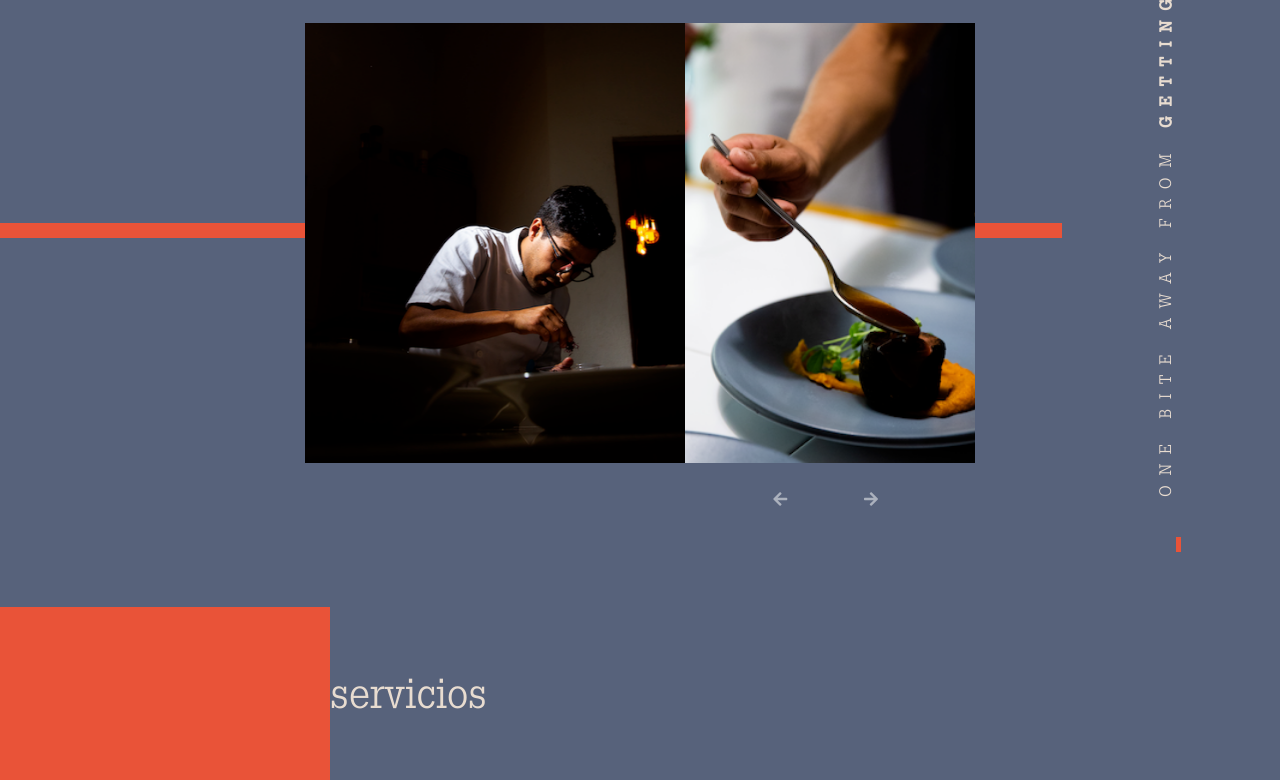
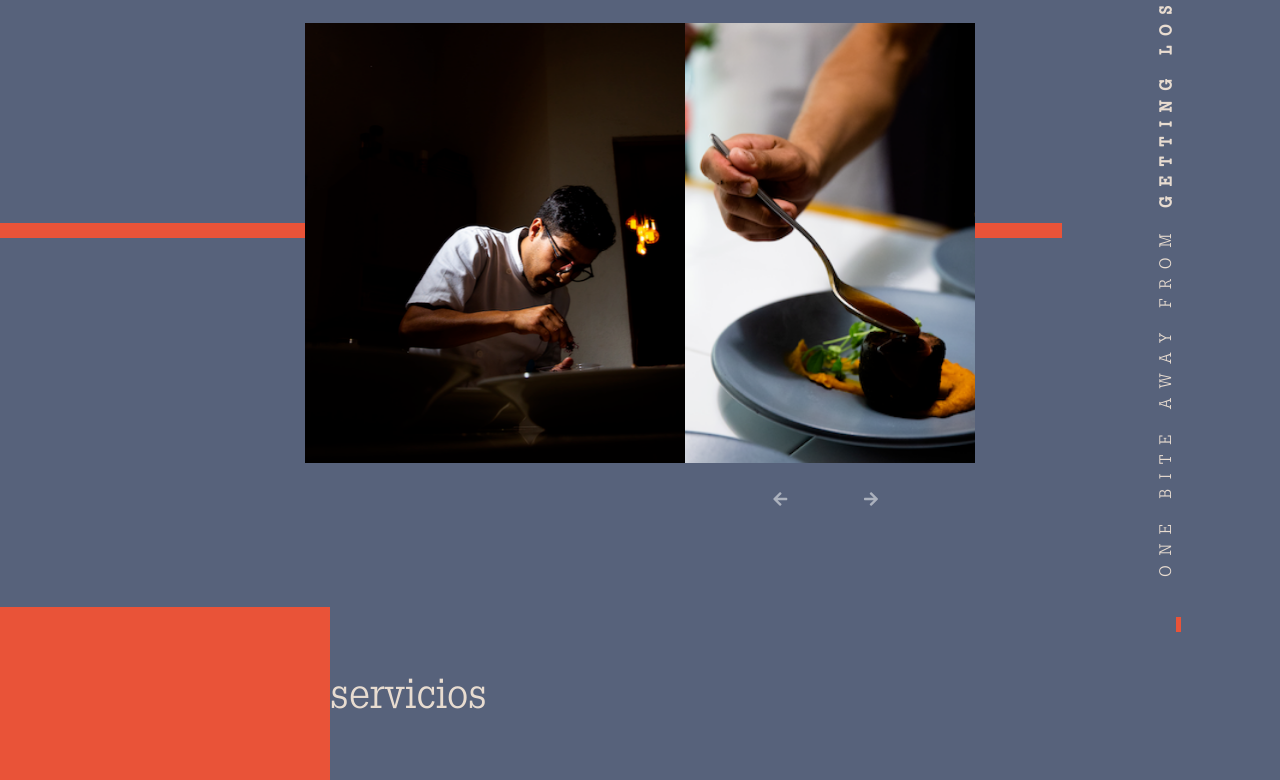
Before and after one commit to moyom96/maze, a PHP site: page / in a window 1280 px wide. Shown: the part 2463-3243 px from the top of the page. Run offline with PHP 8.4, Linux system fonts and the light colour scheme; some libraries are stand-ins or nearby versions.

Commit message:
Ajuste typew

```diff
--- a/styles/style.css
+++ b/styles/style.css
@@ -478,7 +478,7 @@ a.noClass:active i {text-decoration:none;}  /* selected link */
 
   #typewriter-1{
     left: 5vw;
-    top: 290vh;
+    top: 300vh;
     z-index: 100;
   }
 
@@ -487,12 +487,12 @@ a.noClass:active i {text-decoration:none;}  /* selected link */
     height: 15px;
     width: 5px;
     left: 5.7%;
-    top: 295vh;
+    top: 305vh;
   }
 
   #typewriter-2{
     left: 90vw;
-    top: 370vh;
+    top: 380vh;
     z-index: 100;
   }
 
@@ -501,7 +501,7 @@ a.noClass:active i {text-decoration:none;}  /* selected link */
     height: 15px;
     width: 5px;
     left: 91.9%;
-    top: 375vh;
+    top: 385vh;
   }
 
   #laberinto-video-col{
```
